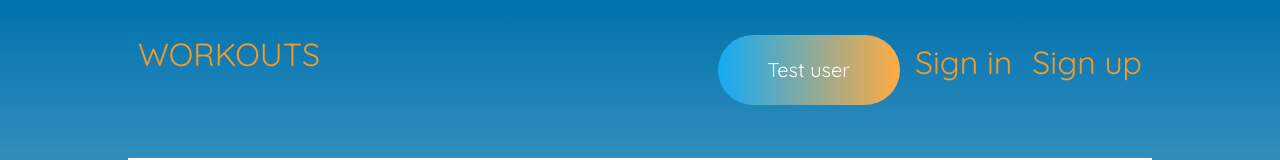
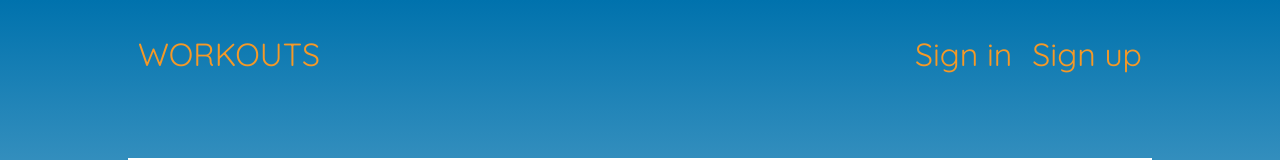
Before and after one commit to greed-hub/workouts, a React (Create React App) app in the folder client/: page / in a window 1280 px wide. Shown: the top 160 px of the page. Built offline with nearby package versions, Linux system fonts and the light colour scheme.

Commit message:
test user deploy

```diff
--- a/client/src/components/HamburgerNav.js
+++ b/client/src/components/HamburgerNav.js
@@ -7,7 +7,7 @@ const HamburgerNav = ({logOut, login, toggleMenu}) => {
         {toggleMenu ?
 
             <div className='hamburgerNav' >
-                    {localStorage.getItem('token') !== null ? '' : <button className='btn' onClick={login}>Test user</button> }
+                    {/* {localStorage.getItem('token') !== null ? '' : <button className='btn' onClick={login}>Test user</button> }   */}
                     {localStorage.getItem('token') !== null ? <div><Link to='/workouts' className='hamburgerText'>Workouts</Link></div> : ''}
                     {localStorage.getItem('token') !== null ? <div><Link to='/statistics' className='hamburgerText'>Statistics</Link></div> : ''}
                     {localStorage.getItem('token') !== null ? '' : <div><Link to='/login' className='hamburgerText'>Sign in</Link></div>}
--- a/client/src/components/Header.js
+++ b/client/src/components/Header.js
@@ -44,7 +44,7 @@ const Header = ({logOut, logIn}) => {
 
 
                 <div className='hideNav' style={{position: 'absolute', right: '10%'}}>
-                    {localStorage.getItem('token') !== null ? '' : <button className='btn btnCTA' onClick={() => handleLogin()}>Test user</button> }
+                    {/* {localStorage.getItem('token') !== null ? '' : <button className='btn btnCTA' onClick={() => handleLogin()}>Test user</button> }   */}
                     {localStorage.getItem('token') !== null ? <Link to='/workouts' className='nav-style'>Workouts</Link> : ''}
                     {localStorage.getItem('token') !== null ? <Link to='/statistics' className='nav-style'>Statistics</Link> : ''}
                     {localStorage.getItem('token') !== null ? '' : <Link to='/login' className='nav-style'>Sign in</Link>}
```
